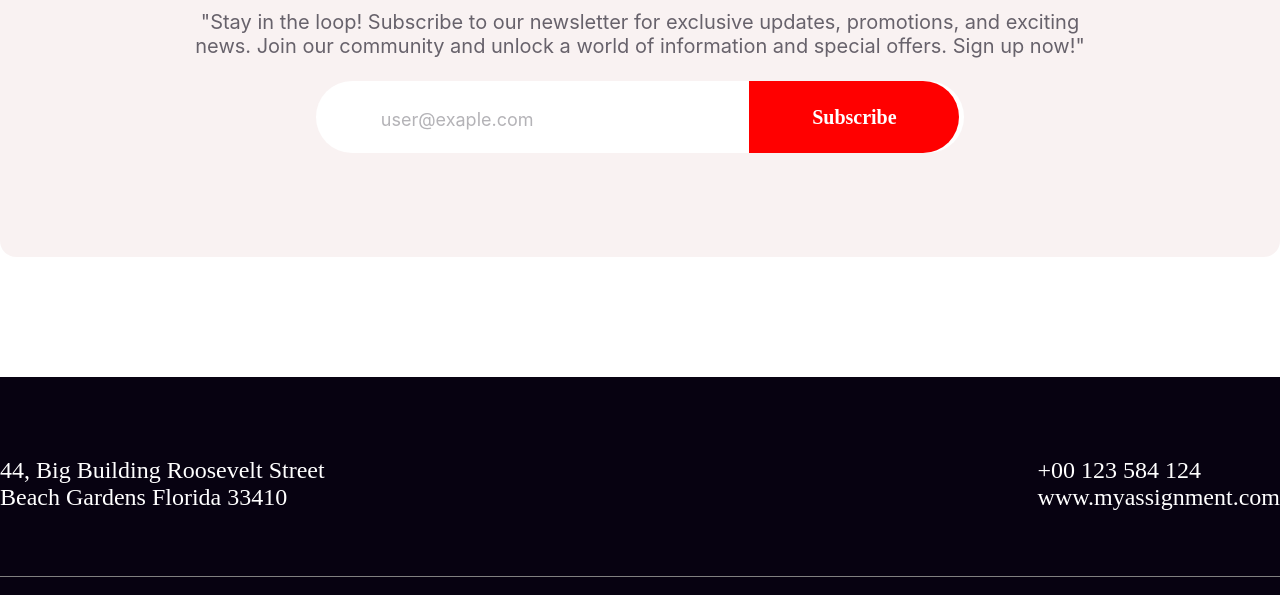
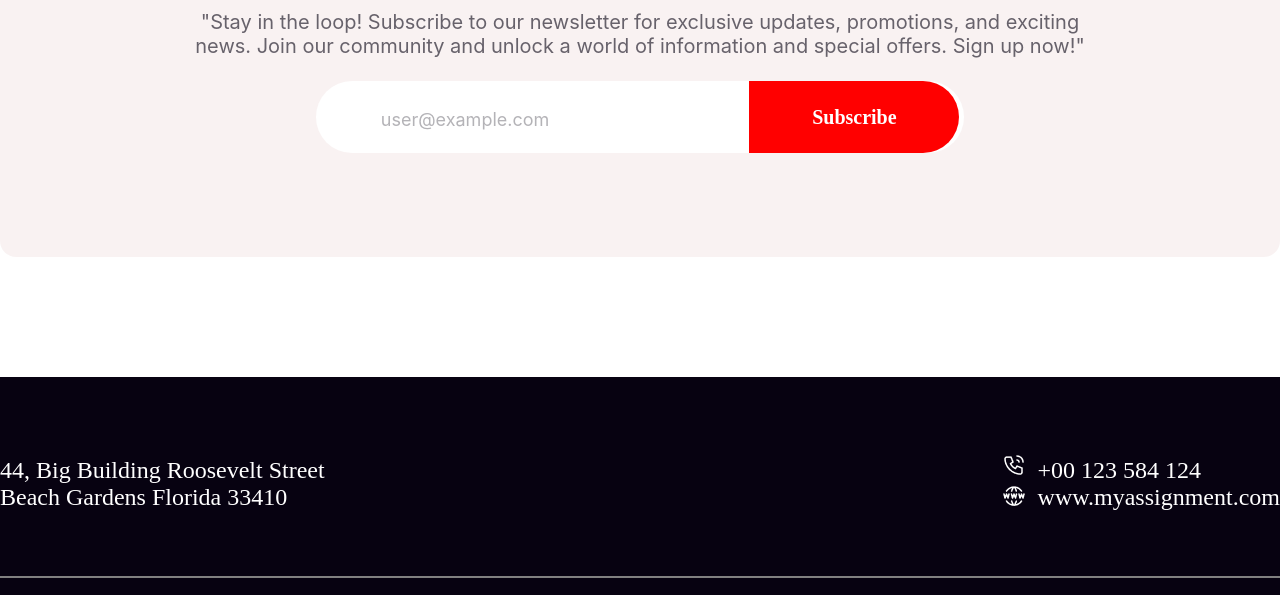
Before and after one commit to Shatak-the-imposter/My-A1, a plain HTML site: page index.html in a window 1280 px wide. Shown: the part 6329-6924 px from the top of the page. Drawn offline with Linux system fonts and the light colour scheme.

Commit message:
Finally done

```diff
--- a/index.html
+++ b/index.html
@@ -109,7 +109,7 @@
             <h1>Subscribe Newsletter</h1>
             <p>"Stay in the loop! Subscribe to our newsletter for exclusive updates, promotions, and exciting news. Join
                 our community and unlock a world of information and special offers. Sign up now!"</p>
-            <input type="email" name="email" id="email" placeholder="user@exaple.com">
+            <input type="email" name="email" id="email" placeholder="user@example.com">
             <button id="subscriber_btn">Subscribe</button>
         </div>
     </main>
@@ -118,6 +118,10 @@
         <div class="footer_box">
             <p>44, Big Building Roosevelt Street <br>
                 Beach Gardens Florida 33410</p>
+            <ul class="call_web_icon">
+                <li><img src="resources/Call.png" alt="" srcset=""></li>
+                <li><img src="resources/Website.png" alt="" srcset=""></li>
+            </ul>
             <ul>
                 <li>+00 123 584 124</li>
                 <li>www.myassignment.com</li>
--- a/style/style.css
+++ b/style/style.css
@@ -454,7 +454,9 @@ background-color: rgb(248, 179, 96);
     margin-left: 33.5%;
     border: none;
 }
-
+#subscriber_btn:hover{
+    color: black;
+}
 /*Footer section*/
 footer {
     background-color: #070211;
@@ -504,6 +506,7 @@ footer {
     margin-left: 42%;
     margin-top: 48px;
     margin-bottom: 48px;
+    position: absolute;
 }
 
 /*Copyright section*/
@@ -527,3 +530,13 @@ footer {
     border: none;
     background: none;
 }
+
+#Unsubscribe:hover{
+
+    color: #F00;
+}
+
+.call_web_icon{
+    position: relative;
+   left: 26%;
+}
```
